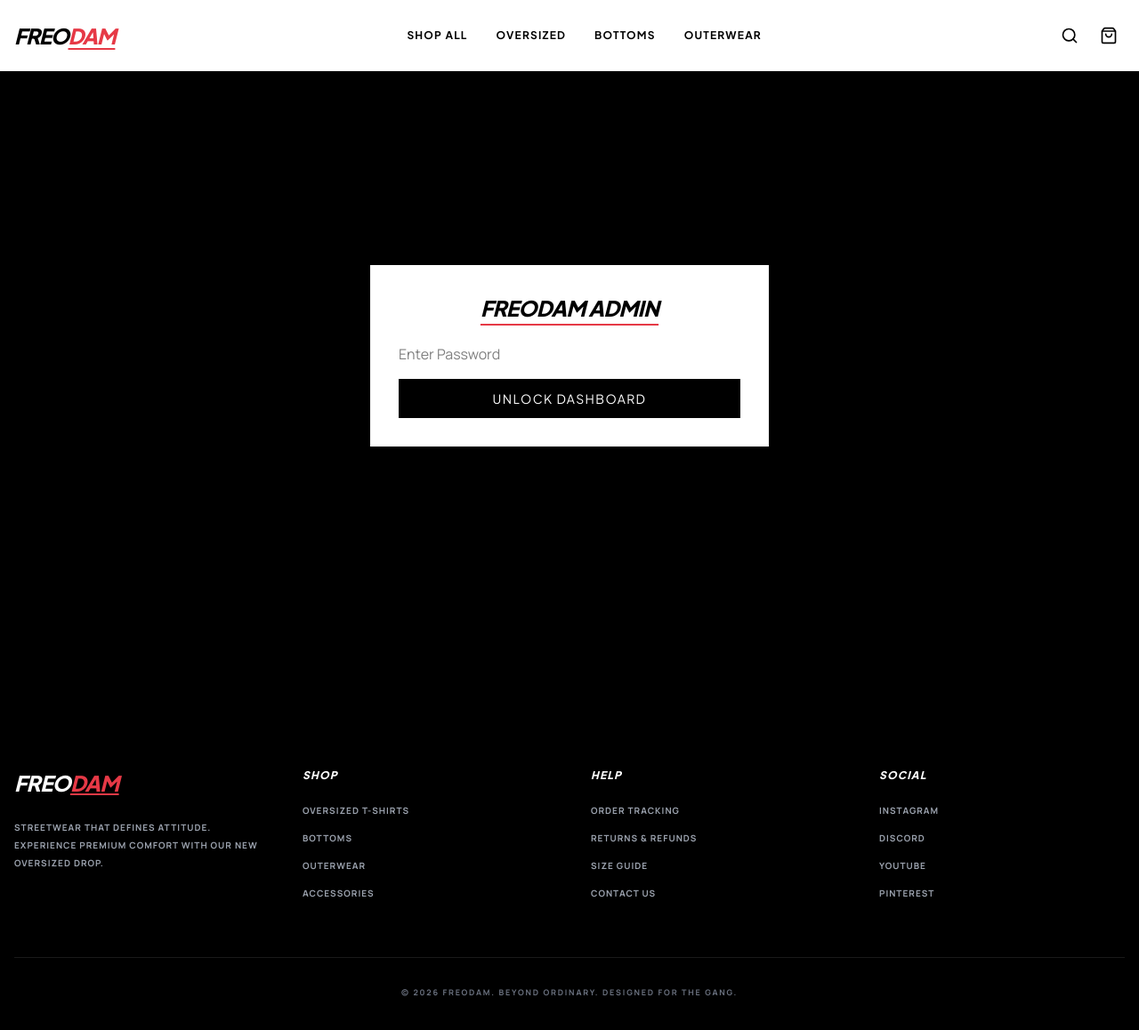
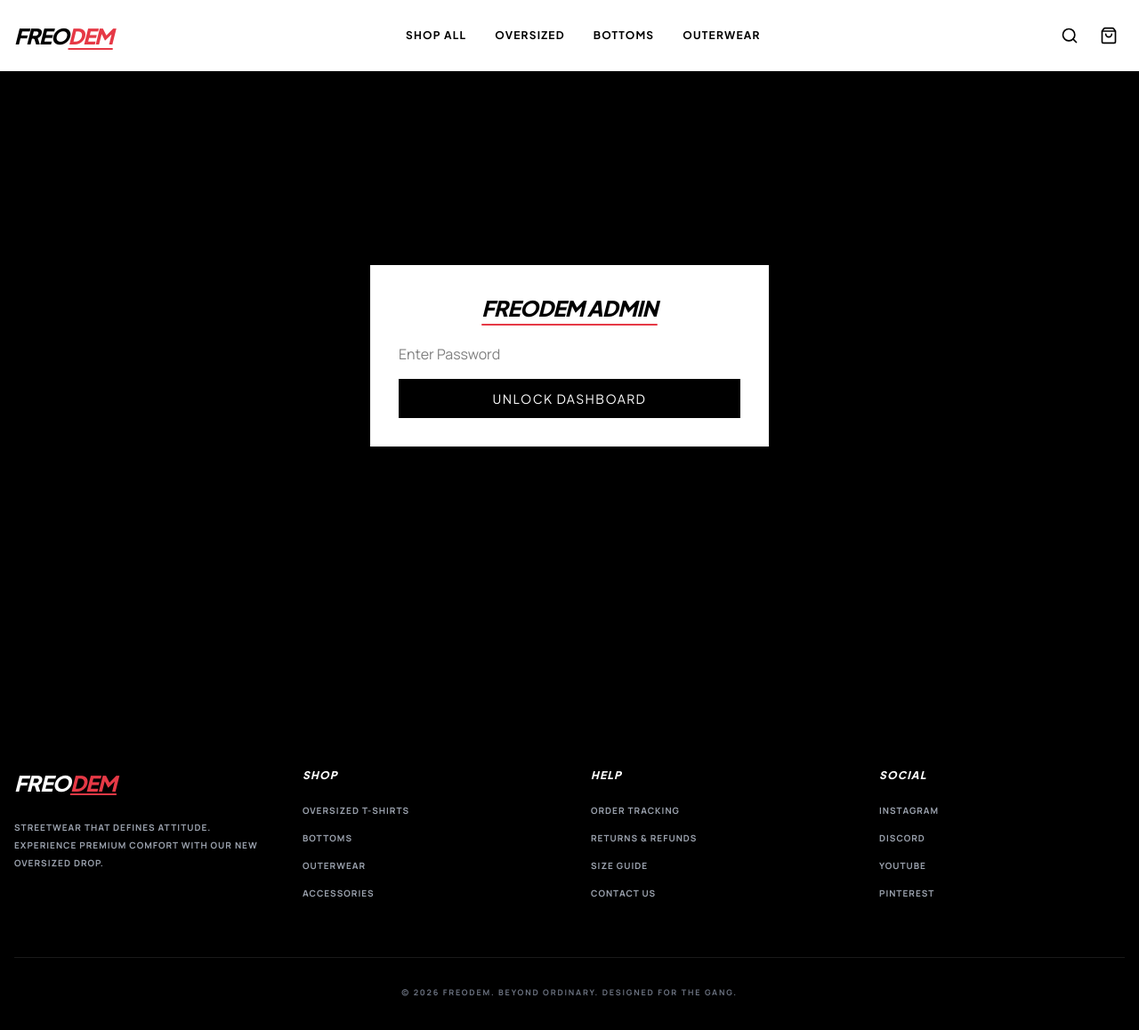
Before and after one commit to rayrayc786/FREODAM, a React (Vite) app: page /admin in a window 1280 px wide. Shown: the top 1158 px of the page at 89% size. Built offline with nearby package versions, Linux system fonts and the light colour scheme.

Commit message:
change name and comment return policy

```diff
--- a/index.html
+++ b/index.html
@@ -4,7 +4,7 @@
     <meta charset="UTF-8" />
     <link rel="icon" type="image/svg+xml" href="/favicon.svg" />
     <meta name="viewport" content="width=device-width, initial-scale=1.0" />
-    <title>FREODAM  | Beyond Ordinary Streetwear</title>
+    <title>FREODEM  | Beyond Ordinary Streetwear</title>
   </head>
   <body>
     <div id="root"></div>
--- a/src/App.jsx
+++ b/src/App.jsx
@@ -31,7 +31,7 @@
       <footer className="bg-black text-white py-16 px-4">
         <div className="max-w-7xl mx-auto grid grid-cols-1 md:grid-cols-4 gap-12">
           <div className="col-span-1 md:col-span-1">
-            <h2 className="font-display text-2xl font-black italic mb-6">FREO<span className="text-accent underline">DAM</span></h2>
+            <h2 className="font-display text-2xl font-black italic mb-6">FREO<span className="text-accent underline">DEM</span></h2>
             <p className="text-gray-400 text-[10px] uppercase font-bold tracking-widest leading-loose">
               Streetwear that defines attitude. Experience premium comfort with our new oversized drop.
             </p>
@@ -65,7 +65,7 @@
           </div>
         </div>
         <div className="max-w-7xl mx-auto border-t border-white/10 mt-16 pt-8 text-center">
-          <p className="text-[9px] text-gray-500 uppercase font-bold tracking-[0.2em]">© 2026 FREODAM. BEYOND ORDINARY. DESIGNED FOR THE GANG.</p>
+          <p className="text-[9px] text-gray-500 uppercase font-bold tracking-[0.2em]">© 2026 FREODEM. BEYOND ORDINARY. DESIGNED FOR THE GANG.</p>
         </div>
       </footer>
     </div>
--- a/src/components/Navbar.jsx
+++ b/src/components/Navbar.jsx
@@ -79,7 +79,7 @@
         <Link to="/" className="flex items-center">
           <span className="font-display text-2xl font-black italic tracking-tighter">
             <span className={isHome && !isScrolled ? 'text-white' : 'text-black'}>FREO</span>
-            <span className="text-accent underline decoration-2 underline-offset-4">DAM</span>
+            <span className="text-accent underline decoration-2 underline-offset-4">DEM</span>
           </span>
         </Link>
 
--- a/src/features/CartDrawer.jsx
+++ b/src/features/CartDrawer.jsx
@@ -13,7 +13,7 @@
     const handleWhatsAppOrder = () => {
         if (items.length === 0) return;
 
-        let message = `*NEW ORDER FROM FREODAM*\n\n`;
+        let message = `*NEW ORDER FROM FREODEM*\n\n`;
         items.forEach((item, index) => {
             message += `${index + 1}. *${item.name}*\n`;
             message += `   Size: ${item.size} | Qty: ${item.quantity}\n`;
--- a/src/pages/AdminDashboard.jsx
+++ b/src/pages/AdminDashboard.jsx
@@ -36,7 +36,7 @@
         return (
             <div className="min-h-screen flex items-center justify-center bg-black p-4">
                 <div className="bg-white p-8 max-w-md w-full shadow-2xl">
-                    <h1 className="font-display text-2xl font-black italic mb-6 text-center underline underline-offset-8 decoration-accent">FREODAM ADMIN</h1>
+                    <h1 className="font-display text-2xl font-black italic mb-6 text-center underline underline-offset-8 decoration-accent">FREODEM ADMIN</h1>
                     <form onSubmit={handleLogin} className="space-y-4">
                         <input
                             type="password"
--- a/src/pages/Home.jsx
+++ b/src/pages/Home.jsx
@@ -105,13 +105,13 @@
                             <h3 className="font-bold uppercase tracking-widest text-sm mb-2">Premium Quality</h3>
                             <p className="text-muted text-xs uppercase px-8">240 GSM Bio-washed premium cotton guarantee.</p>
                         </div>
-                        <div className="flex flex-col items-center text-center feature-item">
+                        {/* <div className="flex flex-col items-center text-center feature-item">
                             <div className="w-16 h-16 bg-gray-50 flex items-center justify-center mb-4 transition-transform hover:rotate-12">
                                 <Truck className="w-8 h-8" />
                             </div>
                             <h3 className="font-bold uppercase tracking-widest text-sm mb-2">Easy Returns</h3>
                             <p className="text-muted text-xs uppercase px-8">No-questions-asked 7 days return policy.</p>
-                        </div>
+                        </div> */}
                     </div>
                 </div>
             </section>
@@ -121,7 +121,7 @@
                 <div className="flex items-center gap-12 animate-marquee inline-block">
                     {[1,2,3,4,5,6,7,8].map(i => (
                         <span key={i} className="text-white font-black italic text-xl uppercase tracking-tighter">
-                            FLAT 50% OFF • NEW DROP LIVE • FREODAM STREETWEAR • JOIN THE GANG •
+                            FLAT 50% OFF • NEW DROP LIVE • FREODEM STREETWEAR • JOIN THE GANG •
                         </span>
                     ))}
                 </div>
--- a/src/pages/ProductDetail.jsx
+++ b/src/pages/ProductDetail.jsx
@@ -32,7 +32,7 @@
 
     const handleWhatsAppOrder = () => {
         const sizeMsg = selectedSize ? `(Size: ${selectedSize})` : '';
-        const message = `*INQUIRY FROM FREODAM*\n\nI want to buy: *${product.name}* ${sizeMsg}\nPrice: ₹${product.price}\nImage: ${window.location.href}`;
+        const message = `*INQUIRY FROM FREODEM*\n\nI want to buy: *${product.name}* ${sizeMsg}\nPrice: ₹${product.price}\nImage: ${window.location.href}`;
         const phone = "919056697204";
         const url = `https://wa.me/${phone}?text=${encodeURIComponent(message)}`;
         window.open(url, "_blank");
@@ -139,13 +139,13 @@
                                 <p className="text-[10px] text-muted uppercase mt-1">Delivery in 2-4 working days across India.</p>
                              </div>
                         </div>
-                        <div className="flex gap-4 items-start">
+                        {/* <div className="flex gap-4 items-start">
                              <div className="bg-gray-100 p-2"><RefreshCw className="w-5 h-5" /></div>
                              <div>
                                 <h4 className="text-xs font-bold uppercase tracking-widest">7 Days Return Policy</h4>
                                 <p className="text-[10px] text-muted uppercase mt-1">Easy returns and quick refunds guaranteed.</p>
                              </div>
-                        </div>
+                        </div> */}
                     </div>
 
                     <div className="mt-12">
```
Also changed, not shown: vercel.json (added).
